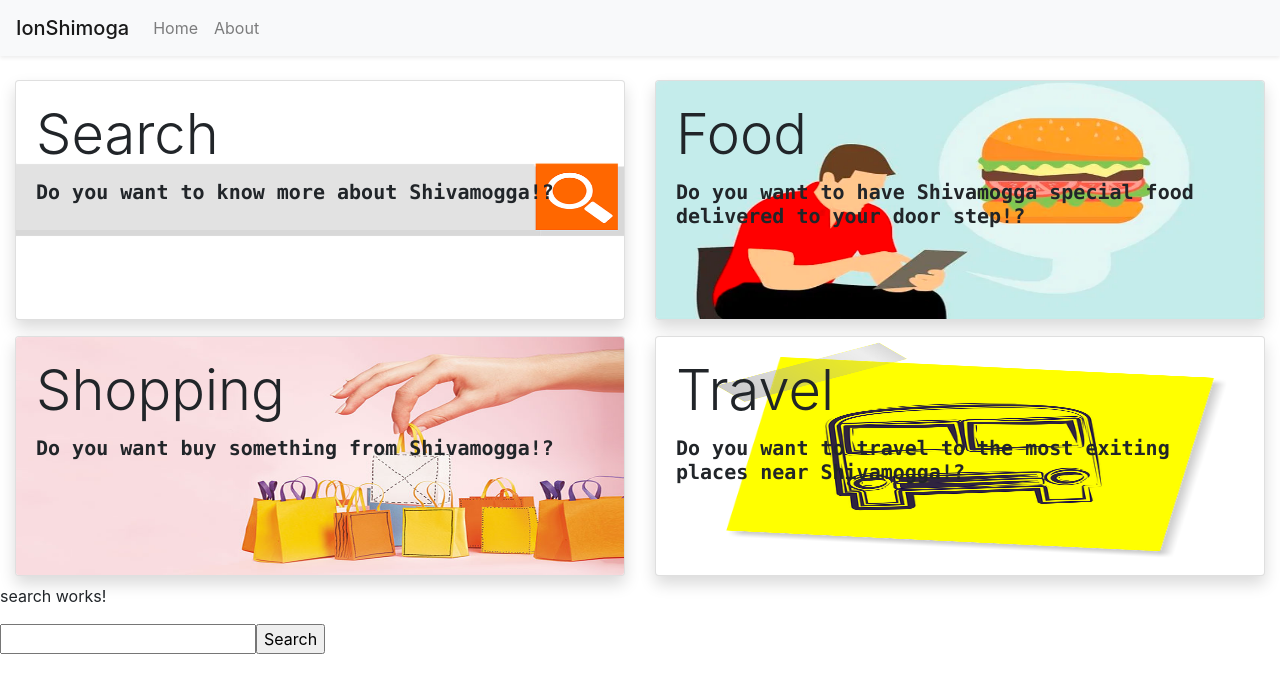
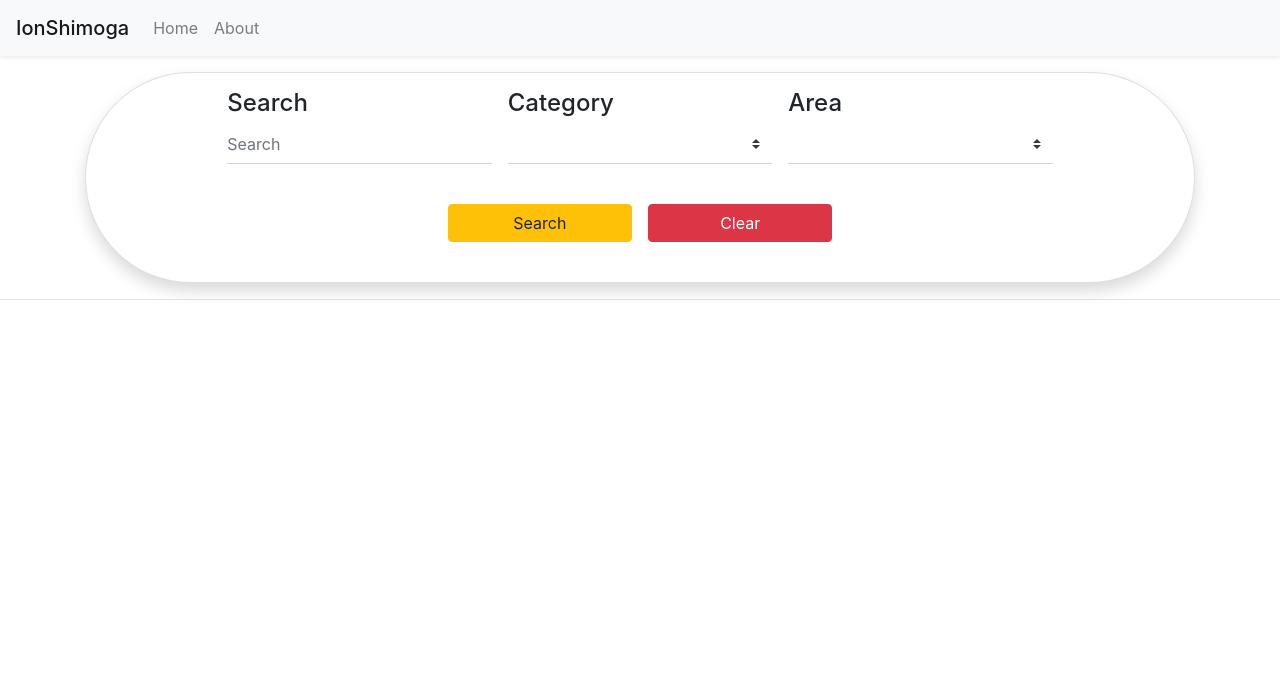
Before and after one commit to SankethSR/ionshimoga, an Angular app: page /homeComponent/searchComponent in a window 1280 px wide. Shown: the top 692 px of the page. Built offline with nearby package versions, Linux system fonts and the light colour scheme.

Commit message:
Adding search component code

```diff
--- a/src/app/app-routing.module.ts
+++ b/src/app/app-routing.module.ts
@@ -5,6 +5,10 @@ import { AboutComponent } from './about/about.component';
 
 
 const routes: Routes = [
+  {
+    path: '',
+    component: HomeComponent
+  },
   {
     path: 'homeComponent',
     component: HomeComponent
--- a/src/app/app.module.ts
+++ b/src/app/app.module.ts
@@ -8,6 +8,7 @@ import { AboutComponent } from './about/about.component';
 import { HomeModule } from './home/home.module';
 import { HomeService } from './home/services/home.service';
 import { HttpClientModule } from '@angular/common/http';
+import { FormsModule } from '@angular/forms';
 
 @NgModule({
   declarations: [
@@ -19,7 +20,8 @@ import { HttpClientModule } from '@angular/common/http';
     BrowserModule,
     AppRoutingModule,
     HomeModule,
-    HttpClientModule
+    HttpClientModule,
+    FormsModule
   ],
   providers: [
     HomeService
--- a/src/app/home/home.component.html
+++ b/src/app/home/home.component.html
@@ -1,9 +1,8 @@
-
-<div class="container-fluid">
+<div *ngIf="router == '/homeComponent'" class="container-fluid">
     <div class="row mt-3">
         <div *ngFor="let data of homePageResultSet" class="col-12 col-sm-12 col-md-12 col-lg-6 col-xl-6 h-50">
             <div class="card shadow mt-2 mb-2 bg-white rounded" style="height: 15rem !important; cursor: pointer;"
-            routerLink="/homeComponent/searchComponent">
+                routerLink="/homeComponent/{{data.component}}">
                 <img src="{{data.src}}" class="card-img w-100 h-100" style="cursor: pointer;">
                 <div class="card-img-overlay" [ngClass]="{'text-black': !data.color, 'text-white':!data.color}">
                     <h5 class="card-title display-4">{{ data.name }}</h5>
@@ -12,6 +11,7 @@
             </div>
         </div>
     </div>
+    <div class="row mt-3">
+        <router-outlet></router-outlet>
+    </div>
 </div>
-
-<router-outlet></router-outlet>
--- a/src/app/home/home.component.ts
+++ b/src/app/home/home.component.ts
@@ -1,5 +1,7 @@
-import { Component, OnInit } from '@angular/core';
+import { Component, OnInit, Output, Input } from '@angular/core';
 import { HomeService } from './services/home.service';
+import { EventEmitter } from 'events';
+import { Router } from '@angular/router';
 
 @Component({
   selector: 'app-home',
@@ -7,35 +9,44 @@ import { HomeService } from './services/home.service';
   styleUrls: ['./home.component.css']
 })
 export class HomeComponent implements OnInit {
+
+  router:String;
   homePageResultSet: any[] = [
     {
       name : "Search",
       content : "Do you want to know more about Shivamogga!?",
       src : "./assets/images/search.png",
-      color: true
+      color: true,
+      component: 'searchComponent'
     }, {
       name : "Food",
-      content : "Do you want to have Shivamogga special food delivered to your door step!?",
+      content : "Do you want to have Shivamogga's special food delivered to your door step!?",
       src : "./assets/images/food.PNG",
-      color: true
+      color: true,
+      component: 'foodComponent'
     }, {
       name : "Shopping",
-      content : "Do you want buy something from Shivamogga!?",
+      content : "Do you want buy something in Shivamogga!?",
       src : "./assets/images/shopping.jpg",
-      color: true
+      color: true,
+      component: 'shoppingComponent'
     }, {
       name : "Travel",
       content : "Do you want to travel to the most exiting places near Shivamogga!?",
       //src : "https://cdn.pixabay.com/photo/2018/05/21/18/48/clipart-3419075_960_720.png",
       src : "./assets/images/travel.png",
-      color: true
+      color: true,
+      component: 'travelComponent'
     }
   ];
 
-  constructor(private service: HomeService) { }
+  constructor(private service: HomeService, private _router: Router) {
+    this.router = _router.url;
+   }
 
   ngOnInit() {
     this.onHomePageData();
+    // this.showComponent();
   }
 
   onHomePageData() {
@@ -45,5 +56,4 @@ export class HomeComponent implements OnInit {
     //   console.log(data)
     // });
   }
-
 }
--- a/src/app/home/home.module.ts
+++ b/src/app/home/home.module.ts
@@ -2,6 +2,7 @@ import { NgModule } from '@angular/core';
 import { SearchComponent } from './search/search.component';
 import { HomeRoutingModule } from './home-routing.module';
 import { BrowserModule } from '@angular/platform-browser';
+import { FormsModule } from '@angular/forms';
 
 @NgModule({
     declarations: [
@@ -9,7 +10,8 @@ import { BrowserModule } from '@angular/platform-browser';
     ],
     imports: [
         BrowserModule,
-        HomeRoutingModule
+        HomeRoutingModule,
+        FormsModule
     ],
     providers: [],
 })
--- a/src/app/home/search/search.component.css
+++ b/src/app/home/search/search.component.css
@@ -0,0 +1,10 @@
+.form-control:focus {
+    box-shadow: none;
+  }
+
+  .form-control-underlined {
+    border-width: 0;
+    border-bottom-width: 1px;
+    border-radius: 0;
+    padding-left: 0;
+  }
--- a/src/app/home/search/search.component.html
+++ b/src/app/home/search/search.component.html
@@ -1,3 +1,114 @@
-    <p>search works!</p>
-    <input type="text"/>
-    <input type="button" value="Search"/>
+<div class="container mt-3">
+    <div class="card col-12 p-2 shadow rounded-pill">
+        <div class="row justify-content-center">
+            <div class="form-group col-3 p-2">
+                <label class="h4">Search</label>
+                <input [(ngModel)]="requestData.search_data" id="search" type="text"
+                    class="form-control form-control-underlined" placeholder="Search">
+            </div>
+            <div class="form-group col-3 p-2">
+                <label class="h4">Category</label>
+                <select [(ngModel)]="requestData.category"
+                    class="form-control custom-select form-control-underlined style-overflow" id="searchCategory"
+                    name="searchCategory">
+                    <option value="all" selected>All</option>
+                    <option value="agriculture">Agriculture &amp; Fertilizers</option>
+                    <option value="atm">ATM</option>
+                    <option value="banks">Banks</option>
+                    <option value="beauty">Beauty &amp; Fashion</option>
+                    <option value="building">Building &amp; Construction Materials</option>
+                    <option value="computer">Computer &amp; Peripherals</option>
+                    <option value="data">Data &amp; Offset Printing</option>
+                    <option value="doctors">Doctors</option>
+                    <option value="education">Education</option>
+                    <option value="electrician">Electrician</option>
+                    <option value="electronics">Electronics &amp; Accessories</option>
+                    <option value="emergency">Emergency Numbers</option>
+                    <option value="engineer">Engineer</option>
+                    <option value="food">Food Products</option>
+                    <option value="fourwheelers">Four Wheelers &amp; Accessories</option>
+                    <option value="goldsmith">Gold Smith &amp; Jewellery Works</option>
+                    <option value="government">Government Offices</option>
+                    <option value="hardwares">Hardwares &amp; Metals</option>
+                    <option value="homeappliances">Home Appliances</option>
+                    <option value="hospitalsmedicals">Hospitals &amp; Medical Stores</option>
+                    <option value="hotelslodges">Hotels &amp; Lodges</option>
+                    <option value="industries">Industries</option>
+                    <option value="jewelleryshops">Jewellery Shops</option>
+                    <option value="medianews">Media &amp; News Reporters</option>
+                    <option value="necessary">Necessary Numbers</option>
+                    <option value="office">Office Stationaries</option>
+                    <option value="petsanimals">Pets &amp; Animals</option>
+                    <option value="realestate">Real Estate</option>
+                    <option value="software">Software</option>
+                    <option value="sports">Sports</option>
+                    <option value="tailors">Tailors</option>
+                    <option value="temple">Temple</option>
+                    <option value="transportation">Transportation &amp; Couriers</option>
+                    <option value="twowheelers">Two Wheelers &amp; Accessories</option>
+                </select>
+            </div>
+            <div class="form-group col-3 p-2">
+                <label class="h4">Area</label>
+                <select [(ngModel)]="requestData.area" class="form-control custom-select form-control-underlined"
+                    id="searchArea" name="searchArea">
+                    <option value="all" selected>All</option>
+                    <option value="apmcyard">APMC Yard</option>
+                    <option value="balrajursroad">Balraj Urs Road</option>
+                    <option value="bhroad">B H Road</option>
+                    <option value="durgigudi">Durgigudi</option>
+                    <option value="fortroad(koteroad)">Fort Road(Kote Road)</option>
+                    <option value="gadikoppa">Gadi Koppa</option>
+                    <option value="gandhibazaar">Gandhi Bazaar</option>
+                    <option value="gandhinagar">Gandhi Nagar</option>
+                    <option value="gardenarea">Garden Area</option>
+                    <option value="gopalagowdaextension">Gopala Gowda Extension</option>
+                    <option value="gurpura">Gurpura</option>
+                    <option value="industrialestate">Industrial Estate</option>
+                    <option value="jailroad">Jail Road</option>
+                    <option value="jpnroad">J P N Road</option>
+                    <option value="krpuram">K R Puram</option>
+                    <option value="kuvempuroad">Kuvempu Road</option>
+                    <option value="llrroad">L L R Road</option>
+                    <option value="navule">Navule</option>
+                    <option value="nehruroad">Nehru Road</option>
+                    <option value="ntroad">N T Road</option>
+                    <option value="otroad">O T Road</option>
+                    <option value="panchavaticolony">Panchavati Colony</option>
+                    <option value="sagarroad">Sagar Road</option>
+                    <option value="savalangaroad">Savalanga Road</option>
+                    <option value="savarlineroad">Savarline Road</option>
+                    <option value="shankarmuttroad">Shankarmutt Road</option>
+                    <option value="tankmohalla">Tank Mohalla</option>
+                    <option value="tilaknagar">Tilak Nagar</option>
+                    <option value="vidyanagara">Vidya Nagara</option>
+                    <option value="vinobhanagar">Vinobha Nagar</option>
+                    <option value="vivekanandabadavane">Vivekananda Badavane</option>
+                </select>
+            </div>
+        </div>
+
+        <div class="form-group col-12 p-2 text-center">
+            <div class="row justify-content-center">
+                <button type="button" class="col-2 m-2 btn btn-warning" (click)="searchData()">Search</button>
+                <button type="button" class="col-2 m-2 btn btn-danger" (click)="clearData()">Clear</button>
+            </div>
+        </div>
+    </div>
+</div>
+
+<hr>
+
+<div class="container-fluid">
+    <div class="row overflow-auto justify-content-center">
+        <div *ngFor="let details of responseData" class="card col-6 m-2">
+            <img src="./assets/images/search.png" class="card-img-top" alt="...">
+            <div class="card-body">
+                <h5 class="card-title">Card title</h5>
+                <p class="card-text">This is a longer card with supporting text below as a natural lead-in to
+                    additional content. This content is a little bit longer.</p>
+                <p class="card-text"><small class="text-muted">Last updated 3 mins ago</small></p>
+            </div>
+        </div>
+    </div>
+</div>
--- a/src/app/home/search/search.component.ts
+++ b/src/app/home/search/search.component.ts
@@ -1,4 +1,6 @@
-import { Component, OnInit } from '@angular/core';
+import { Component, OnInit, Input, Output } from '@angular/core';
+import { EventEmitter } from 'events';
+import { HomeService } from '../services/home.service';
 
 @Component({
   selector: 'app-search',
@@ -7,9 +9,31 @@ import { Component, OnInit } from '@angular/core';
 })
 export class SearchComponent implements OnInit {
 
-  constructor() { }
+  requestData: any[] = [];
+  responseData:any = [];
+
+  constructor(private service: HomeService) { }
 
   ngOnInit() {
   }
 
+  searchData() {
+    console.log(this.requestData);
+
+    let searchValues = {
+      "search_data": this.requestData['search_data'],
+      "category": this.requestData['category'],
+      "area": this.requestData['area']
+    }
+    debugger
+    this.service.getHomePageData(searchValues)
+      .subscribe(data => this.responseData = data);
+    console.log("Search Response: " + this.responseData);
+  }
+
+  clearData() {
+    this.requestData = [];
+  }
+
+
 }
```
Also changed, not shown: src/app/home/home-routing.module.ts (+4 -7 lines), src/app/home/services/home.service.ts (+8 -7 lines).
